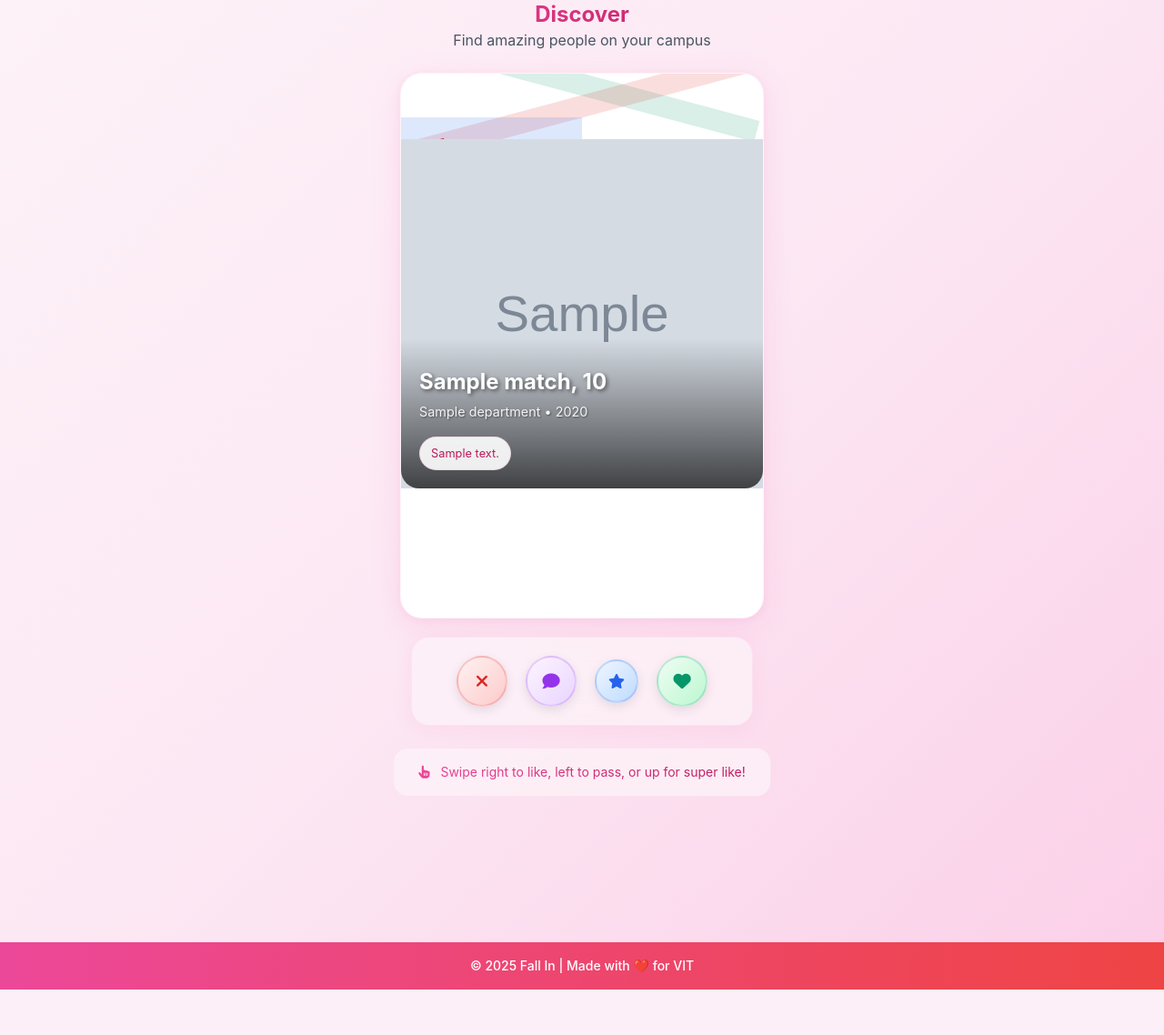
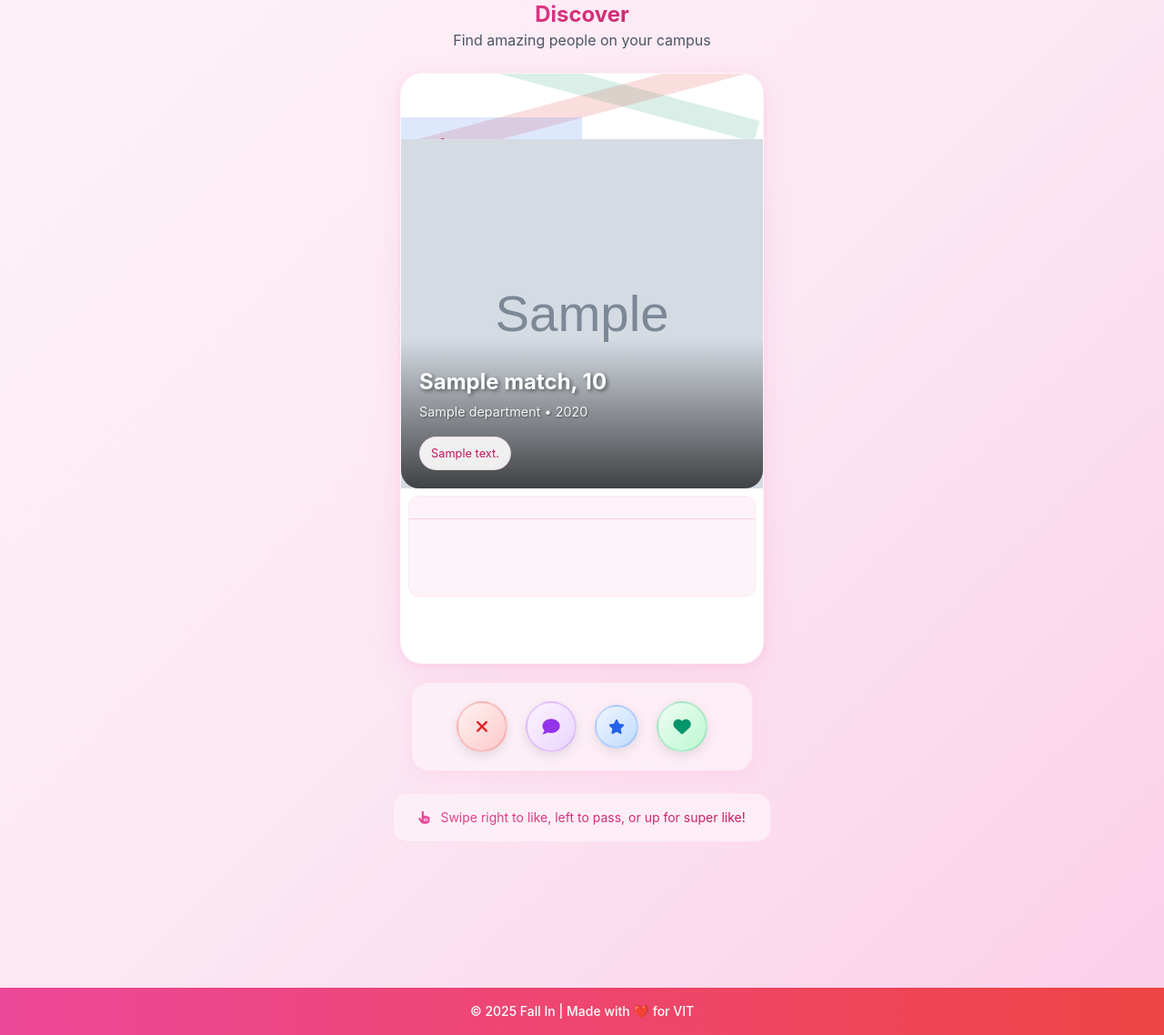
Before and after one commit to varunkarthi2228/Fall-In, a Flask app: template templates/dashboard.html in a window 1280 px wide. Shown: the whole page at 91% size. Before the commit the page ends 1088 px from the top, so only its background shows below. Run offline with Flask 3, Linux system fonts and the light colour scheme; the template is opened without the code that fills it: most values are stand-ins (such as "Sample title", 1, 10 or a date in 2020); grey boxes marked "Sample" are stand-in pictures; some libraries are stand-ins or nearby versions.

Commit message:
updated feautres

```diff
--- a/app.py
+++ b/app.py
@@ -969,13 +969,181 @@
             </div>
 
             <div class="space-y-3 slide-up">
-                <button class="w-full btn-primary text-white py-3 rounded-xl font-semibold">
+                <a href="/edit-profile" class="block w-full btn-primary text-white py-3 rounded-xl font-semibold text-center">
                     Edit Profile
-                </button>
+                </a>
                 <a href="{{ url_for('dashboard') }}" class="block w-full bg-gray-200 text-gray-700 text-center py-3 rounded-xl font-semibold hover:bg-gray-300 transition-colors">
                     Back to Discover
                 </a>
             </div>
+        </div>
+    </div>
+    {% endblock %}
+    ''', user=user, prompts=prompts)
+
+@app.route('/edit-profile', methods=['GET', 'POST'])
+def edit_profile():
+    if 'user_id' not in session:
+        return redirect(url_for('login'))
+
+    # Get user data
+    user_result = supabase.table('users').select('*').eq('id', session['user_id']).execute()
+    if not user_result.data:
+        return redirect(url_for('login'))
+
+    user = user_result.data[0]
+
+    if request.method == 'POST':
+        name = request.form['name']
+        age = request.form['age']
+        pronouns = request.form['pronouns']
+        department = request.form['department']
+        year = request.form['year']
+        looking_for = request.form['looking_for']
+        bio = request.form['bio']
+
+        # Handle file upload - convert to base64 and store in database
+        profile_photo = user.get('profile_photo')  # Keep existing photo if no new one uploaded
+        if 'profile_photo' in request.files:
+            file = request.files['profile_photo']
+            if file and allowed_file(file.filename):
+                # Convert image to base64
+                profile_photo = image_to_base64(file)
+                if not profile_photo:
+                    flash('Error processing image. Please try again.', 'error')
+                    return redirect(url_for('edit_profile'))
+
+        # Update user profile
+        supabase.table('users').update({
+            'name': name,
+            'age': age,
+            'pronouns': pronouns,
+            'department': department,
+            'year': year,
+            'looking_for': looking_for,
+            'bio': bio,
+            'profile_photo': profile_photo
+        }).eq('id', session['user_id']).execute()
+
+        # Handle prompts
+        prompts = [
+            ('What makes you laugh?', request.form.get('prompt1')),
+            ('My ideal study buddy is...', request.form.get('prompt2')),
+            ('Best campus spot?', request.form.get('prompt3'))
+        ]
+
+        # Delete existing prompts
+        supabase.table('user_prompts').delete().eq('user_id', session['user_id']).execute()
+
+        # Add new prompts
+        for question, answer in prompts:
+            if answer:
+                supabase.table('user_prompts').insert({
+                    'user_id': session['user_id'],
+                    'prompt_question': question,
+                    'prompt_answer': answer
+                }).execute()
+
+        flash('Profile updated successfully! 🎉', 'success')
+        return redirect(url_for('profile'))
+
+    # Get user prompts for pre-filling the form
+    prompts_result = supabase.table('user_prompts').select('*').eq('user_id', session['user_id']).execute()
+    prompts = {p['prompt_question']: p['prompt_answer'] for p in prompts_result.data}
+
+    return render_template_string('''
+    {% extends "base.html" %}
+    {% block content %}
+    <div class="bg-gray-50 min-h-screen py-8">
+        <div class="max-w-md mx-auto px-4">
+            <div class="text-center mb-8 slide-up">
+                <h1 class="text-2xl font-bold text-gray-800">Edit Your Profile</h1>
+                <p class="text-gray-600 mt-2">Update your information</p>
+            </div>
+
+            <form method="POST" enctype="multipart/form-data" class="space-y-6">
+                <div class="bg-white rounded-xl p-6 shadow-sm slide-up">
+                    <h3 class="font-semibold text-gray-800 mb-4">Profile Photo</h3>
+                    <input type="file" name="profile_photo" accept="image/*"
+                           class="w-full px-4 py-3 border border-gray-300 rounded-xl">
+                    {% if user.profile_photo %}
+                    <p class="text-xs text-gray-500 mt-2">Current photo will be kept if no new photo is selected</p>
+                    {% endif %}
+                </div>
+
+                <div class="bg-white rounded-xl p-6 shadow-sm space-y-4 slide-up">
+                    <h3 class="font-semibold text-gray-800 mb-4">Basic Info</h3>
+
+                    <input type="text" name="name" required placeholder="Your Name" value="{{ user.name or '' }}"
+                           class="w-full px-4 py-3 border border-gray-300 rounded-xl focus:ring-2 focus:ring-red-500">
+
+                    <div class="grid grid-cols-2 gap-4">
+                        <input type="number" name="age" required min="18" max="100" placeholder="Age" value="{{ user.age or '' }}"
+                               class="w-full px-4 py-3 border border-gray-300 rounded-xl focus:ring-2 focus:ring-red-500">
+
+                        <select name="pronouns" required
+                                class="w-full px-4 py-3 border border-gray-300 rounded-xl focus:ring-2 focus:ring-red-500">
+                            <option value="">Pronouns</option>
+                            <option value="she/her" {% if user.pronouns == 'she/her' %}selected{% endif %}>she/her</option>
+                            <option value="he/him" {% if user.pronouns == 'he/him' %}selected{% endif %}>he/him</option>
+                            <option value="they/them" {% if user.pronouns == 'they/them' %}selected{% endif %}>they/them</option>
+                            <option value="other" {% if user.pronouns == 'other' %}selected{% endif %}>other</option>
+                        </select>
+                    </div>
+
+                    <input type="text" name="department" required placeholder="Department (e.g., Computer Science)" value="{{ user.department or '' }}"
+                           class="w-full px-4 py-3 border border-gray-300 rounded-xl focus:ring-2 focus:ring-red-500">
+
+                    <select name="year" required
+                            class="w-full px-4 py-3 border border-gray-300 rounded-xl focus:ring-2 focus:ring-red-500">
+                        <option value="">Year</option>
+                        <option value="Freshman" {% if user.year == 'Freshman' %}selected{% endif %}>Freshman</option>
+                        <option value="Sophomore" {% if user.year == 'Sophomore' %}selected{% endif %}>Sophomore</option>
+                        <option value="Junior" {% if user.year == 'Junior' %}selected{% endif %}>Junior</option>
+                        <option value="Senior" {% if user.year == 'Senior' %}selected{% endif %}>Senior</option>
+                        <option value="Graduate" {% if user.year == 'Graduate' %}selected{% endif %}>Graduate</option>
+                        <option value="PhD" {% if user.year == 'PhD' %}selected{% endif %}>PhD</option>
+                    </select>
+
+                    <select name="looking_for" required
+                            class="w-full px-4 py-3 border border-gray-300 rounded-xl focus:ring-2 focus:ring-red-500">
+                        <option value="">Looking for</option>
+                        <option value="friendship" {% if user.looking_for == 'friendship' %}selected{% endif %}>Friendship</option>
+                        <option value="dating" {% if user.looking_for == 'dating' %}selected{% endif %}>Dating</option>
+                        <option value="relationship" {% if user.looking_for == 'relationship' %}selected{% endif %}>Relationship</option>
+                        <option value="networking" {% if user.looking_for == 'networking' %}selected{% endif %}>Networking</option>
+                    </select>
+                </div>
+
+                <div class="bg-white rounded-xl p-6 shadow-sm slide-up">
+                    <h3 class="font-semibold text-gray-800 mb-4">About You</h3>
+                    <textarea name="bio" rows="4" placeholder="Tell people about yourself..."
+                              class="w-full px-4 py-3 border border-gray-300 rounded-xl focus:ring-2 focus:ring-red-500">{{ user.bio or '' }}</textarea>
+                </div>
+
+                <div class="bg-white rounded-xl p-6 shadow-sm space-y-4 slide-up">
+                    <h3 class="font-semibold text-gray-800 mb-4">Fun Prompts</h3>
+
+                    <input type="text" name="prompt1" placeholder="What makes you laugh?" value="{{ prompts.get('What makes you laugh?', '') }}"
+                           class="w-full px-4 py-3 border border-gray-300 rounded-xl focus:ring-2 focus:ring-red-500">
+
+                    <input type="text" name="prompt2" placeholder="My ideal study buddy is..." value="{{ prompts.get('My ideal study buddy is...', '') }}"
+                           class="w-full px-4 py-3 border border-gray-300 rounded-xl focus:ring-2 focus:ring-red-500">
+
+                    <input type="text" name="prompt3" placeholder="Best campus spot?" value="{{ prompts.get('Best campus spot?', '') }}"
+                           class="w-full px-4 py-3 border border-gray-300 rounded-xl focus:ring-2 focus:ring-red-500">
+                </div>
+
+                <div class="space-y-3 slide-up">
+                    <button type="submit"
+                            class="w-full btn-primary text-white py-4 rounded-xl font-semibold shadow-lg">
+                        Update Profile
+                    </button>
+                    <a href="{{ url_for('profile') }}" class="block w-full bg-gray-200 text-gray-700 text-center py-3 rounded-xl font-semibold hover:bg-gray-300 transition-colors">
+                        Cancel
+                    </a>
+                </div>
+            </form>
         </div>
     </div>
     {% endblock %}
--- a/templates/dashboard.html
+++ b/templates/dashboard.html
@@ -19,7 +19,7 @@
         position: relative;
         width: 100%;
         max-width: 400px;
-        height: 600px;
+        height: 650px;
         margin: 0 auto;
         perspective: 1000px;
         transform-style: preserve-3d;
@@ -269,6 +269,77 @@
         border-color: rgba(244, 114, 182, 0.2);
     }
 
+    /* Scrollable Additional Info Section */
+    .additional-info-container {
+        max-height: 220px;
+        overflow-y: auto;
+        scrollbar-width: thin;
+        scrollbar-color: rgba(244, 114, 182, 0.5) transparent;
+        scroll-behavior: smooth;
+        -webkit-overflow-scrolling: touch;
+        border: 1px solid rgba(244, 114, 182, 0.1);
+        border-radius: 12px;
+        background: rgba(253, 242, 248, 0.8);
+        margin: 8px;
+        position: relative;
+        padding-bottom: 20px;
+    }
+
+    .additional-info-container::-webkit-scrollbar {
+        width: 6px;
+    }
+
+    .additional-info-container::-webkit-scrollbar-track {
+        background: transparent;
+    }
+
+    .additional-info-container::-webkit-scrollbar-thumb {
+        background: rgba(244, 114, 182, 0.6);
+        border-radius: 3px;
+    }
+
+    .additional-info-container::-webkit-scrollbar-thumb:hover {
+        background: rgba(244, 114, 182, 0.8);
+    }
+
+    /* Hover effect for scrollable content */
+    .swipe-card:hover .additional-info-container {
+        scrollbar-color: rgba(244, 114, 182, 0.5) transparent;
+    }
+
+    /* Mobile scroll indicator */
+    @media (max-width: 768px) {
+        .additional-info-container {
+            max-height: 180px;
+        }
+
+        .additional-info-container::-webkit-scrollbar {
+            width: 8px;
+        }
+
+        .additional-info-container::-webkit-scrollbar-thumb {
+            background: rgba(244, 114, 182, 0.6);
+        }
+    }
+
+    /* Scroll fade indicators */
+    .additional-info-container::after {
+        content: '';
+        position: absolute;
+        bottom: 0;
+        left: 0;
+        right: 0;
+        height: 20px;
+        background: linear-gradient(transparent, rgba(253, 242, 248, 0.9));
+        pointer-events: none;
+        opacity: 0;
+        transition: opacity 0.3s ease;
+    }
+
+    .additional-info-container.has-more-content::after {
+        opacity: 1;
+    }
+
     /* Smooth physics animations */
     .card-exit-left {
         animation: swipeLeft 0.3s cubic-bezier(0.175, 0.885, 0.32, 1.275) forwards;
@@ -430,8 +501,14 @@
 
                 <!-- Additional Info -->
                 {% if match.prompts %}
+                <div class="additional-info-container">
+                    <div class="sticky top-0 bg-gradient-to-b from-pink-50 to-transparent p-3 text-center border-b border-pink-200">
+                        <div class="text-xs text-pink-600 font-semibold">
+
+                        </div>
+                    </div>
                     <div class="p-4 space-y-3">
-                    {% for prompt in match.prompts.split(' | ')[:2] %}
+                        {% for prompt in match.prompts.split(' | ') %}
                             {% if prompt and ':' in prompt %}
                             <div class="info-card">
                                 <div class="text-xs font-semibold gradient-text">{{ prompt.split(':')[0] }}</div>
@@ -439,6 +516,9 @@
                             </div>
                             {% endif %}
                         {% endfor %}
+                        <!-- Extra space at the bottom to ensure all content is accessible -->
+                        <div class="h-8"></div>
+                    </div>
                 </div>
                 {% endif %}
             </div>
@@ -514,6 +594,7 @@
         this.setCurrentCard();
         this.addEventListeners();
         this.addButtonListeners();
+        this.setupScrollIndicators();
         console.log('Swipe system initialized with', this.cards.length, 'cards');
     }
 
@@ -542,6 +623,26 @@
 
         // Prevent default dragging
         card.addEventListener('dragstart', e => e.preventDefault());
+
+        // Add scroll event listeners for the additional info container
+        const scrollContainer = card.querySelector('.additional-info-container');
+        if (scrollContainer) {
+            scrollContainer.addEventListener('touchstart', (e) => {
+                e.stopPropagation();
+            }, { passive: true });
+
+            scrollContainer.addEventListener('touchmove', (e) => {
+                e.stopPropagation();
+            }, { passive: true });
+
+            scrollContainer.addEventListener('mousedown', (e) => {
+                e.stopPropagation();
+            });
+
+            scrollContainer.addEventListener('wheel', (e) => {
+                e.stopPropagation();
+            });
+        }
     }
 
     addEventListeners() {
@@ -586,6 +687,25 @@
                 hapticFeedback('medium');
             });
         }
+    }
+
+    setupScrollIndicators() {
+        const scrollContainers = document.querySelectorAll('.additional-info-container');
+        scrollContainers.forEach(container => {
+            const content = container.querySelector('.p-4');
+            if (content && content.scrollHeight > container.clientHeight) {
+                container.classList.add('has-more-content');
+            }
+
+            container.addEventListener('scroll', () => {
+                const isAtBottom = container.scrollTop + container.clientHeight >= content.scrollHeight - 10;
+                if (isAtBottom) {
+                    container.classList.remove('has-more-content');
+                } else {
+                    container.classList.add('has-more-content');
+                }
+            });
+        });
     }
 
     onStart(e) {
@@ -768,7 +888,8 @@
         fetch(url, { method: 'GET' })
             .then(response => response.text())
             .then(html => {
-                if (action === 'like' && html.includes('match')) {
+                // Only show match modal if it's actually a mutual match
+                if (action === 'like' && html.includes("It's a match! 💖")) {
                     this.showMatchModal(userId);
                 }
             })
```
Also changed, not shown: templates/profile.html (+9 -4 lines), 1 other file. Lines whose indentation alone changed are shown as unchanged.
